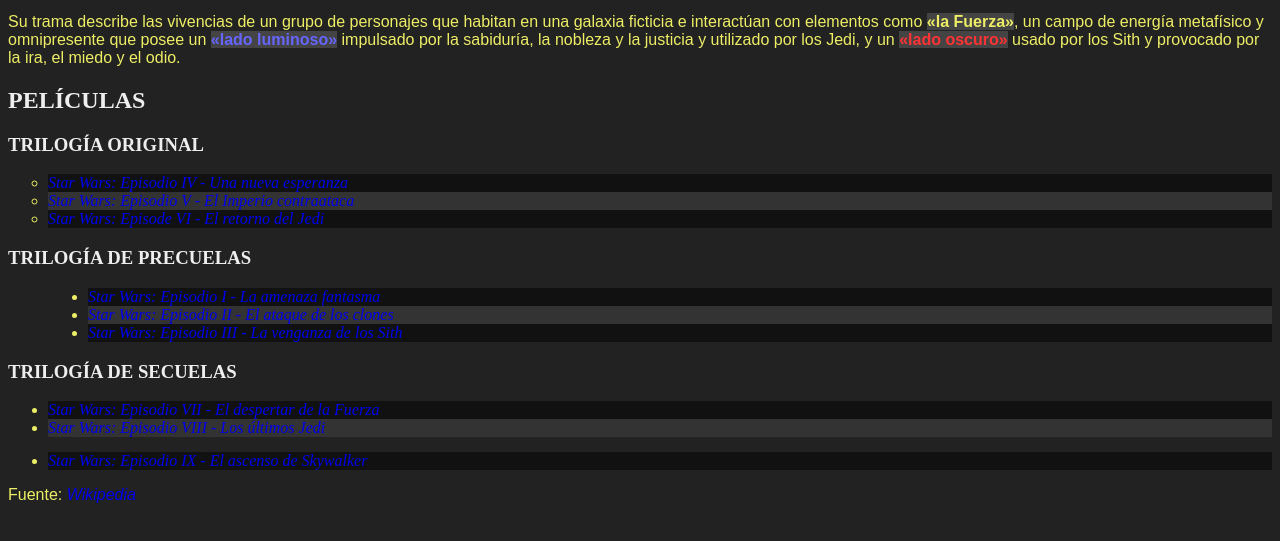
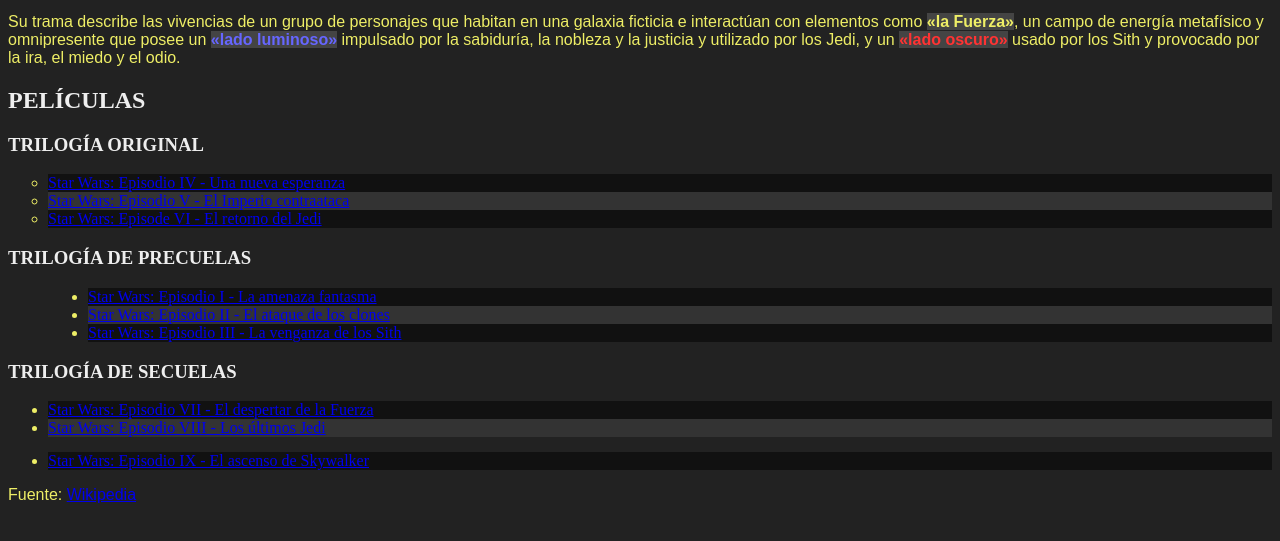
Before and after one commit to diegohpezet/plataformas-moviles-entregas, a plain HTML site: page tp-2/index.html in a window 1280 px wide. Shown: the part 119-660 px from the top of the page. Drawn offline with Linux system fonts and the light colour scheme.

Commit message:
Update style.css

```diff
--- a/tp-2/style.css
+++ b/tp-2/style.css
@@ -53,8 +53,7 @@ strong:nth-child(1) {
     color: #efe;
 }
 
-a {
-    text-decoration: none;
+a:not([href]) {
     font-style: italic;
 }
 
```
